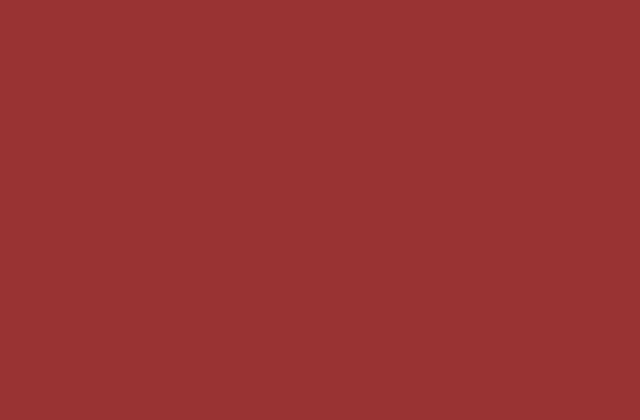
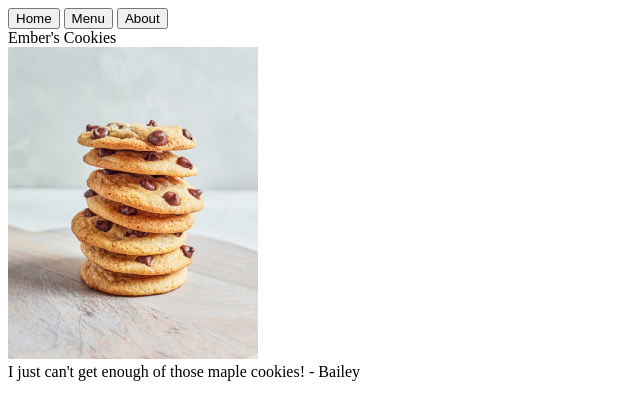
Before and after one commit to EmberD323/restaurant, a website built with webpack: page src/template.html in a window 1280 px wide. Shown: the whole page, without its empty margins (0-640 px from the left). Built offline with nearby package versions, Linux system fonts and the light colour scheme.

Commit message:
Generate webpage elements using js imported form file pageload.js

```diff
--- a/package.json
+++ b/package.json
@@ -11,6 +11,7 @@
   "license": "ISC",
   "devDependencies": {
     "css-loader": "^7.1.2",
+    "html-loader": "^5.1.0",
     "html-webpack-plugin": "^5.6.0",
     "style-loader": "^4.0.0",
     "webpack": "^5.94.0",
--- a/src/index.js
+++ b/src/index.js
@@ -1 +1,2 @@
 import "./styles.css";
+import pageLoad from "./pageload.js";
--- /dev/null
+++ b/src/pageload.js
@@ -0,0 +1,28 @@
+import cookieImage from "./cookies.jpg";
+const pageLoad = (function(){
+    const contentDOM = document.querySelector("#content");
+
+    const restaurantNameDOM = document.createElement("div");
+    restaurantNameDOM.classList.add("name");
+    restaurantNameDOM.textContent = "Ember's Cookies";
+    contentDOM.appendChild(restaurantNameDOM);
+
+    const image = document.createElement("img");
+    image.src = cookieImage;
+    image.alt = "cookie"
+    contentDOM.appendChild(image);
+
+    const reviewDOM = document.createElement("div");
+    reviewDOM.classList.add("review");
+    reviewDOM.textContent = "I just can't get enough of those maple cookies! - Bailey";
+    contentDOM.appendChild(reviewDOM);
+
+
+
+
+
+
+    return{};
+})();
+
+export{pageLoad};
--- a/src/styles.css
+++ b/src/styles.css
@@ -1,4 +1,4 @@
 /* styles.css */
-body {
-    background-color: rgb(153, 51, 51);
+#content>img {
+    width:250px
   }
--- a/src/template.html
+++ b/src/template.html
@@ -6,6 +6,15 @@
     <title>Restaurant</title>
 </head>
 <body>
+    <header>
+        <nav>
+            <button>Home</button>
+            <button>Menu</button>
+            <button>About</button>
+        </nav>
+    </header>
+    <div id="content">
+    </div>
 
 </body>
 </html>
--- a/webpack.config.js
+++ b/webpack.config.js
@@ -25,6 +25,14 @@ module.exports = {
         test: /\.css$/i,
         use: ["style-loader", "css-loader"],
       },
+      {
+        test: /\.html$/i,
+        loader: "html-loader",
+      },
+      {
+        test: /\.(png|svg|jpg|jpeg|gif)$/i,
+        type: "asset/resource",
+      }
     ],
   },
 };
```
Also changed, not shown: src/cookies.jpg (added), 1 other file.
